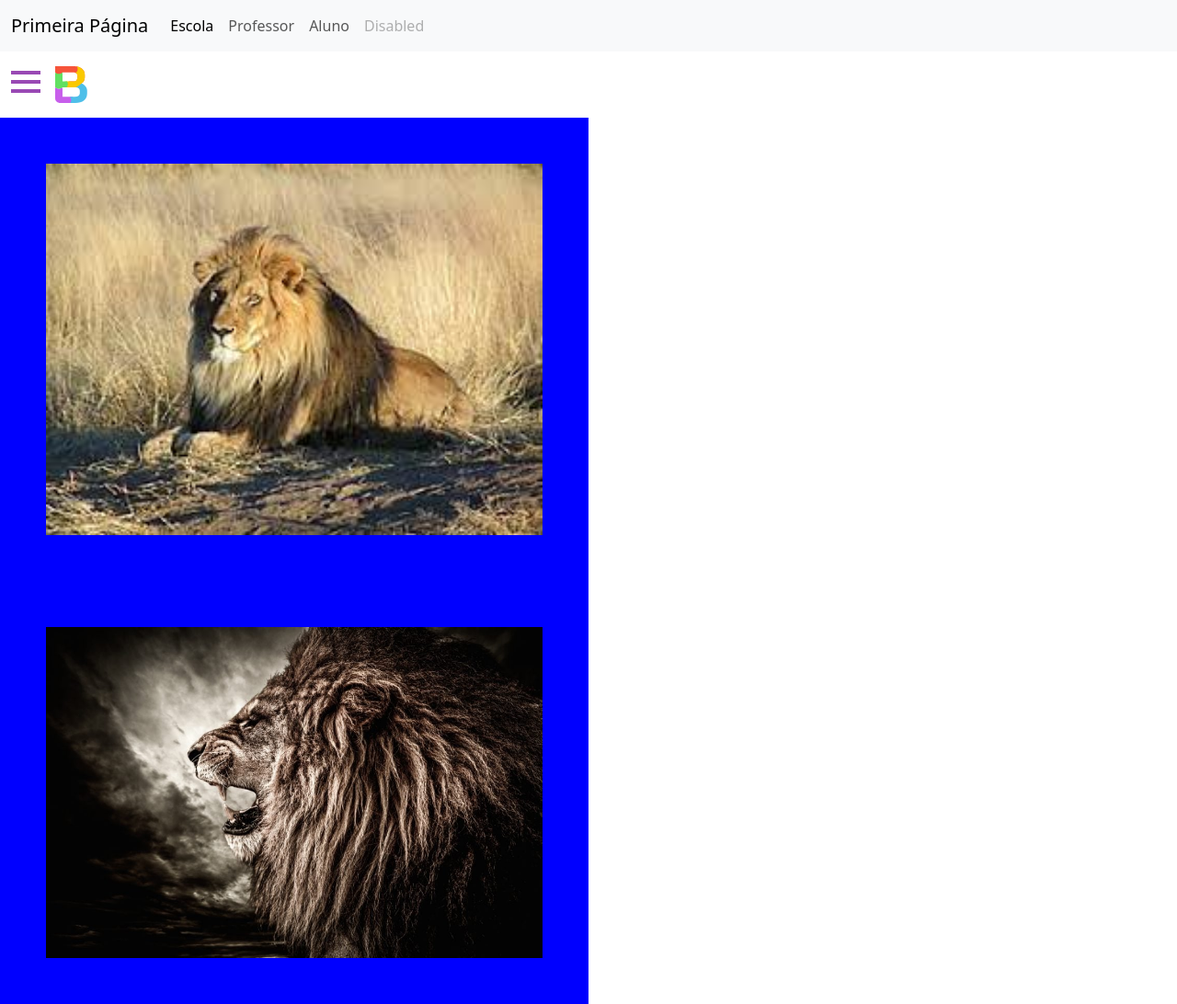
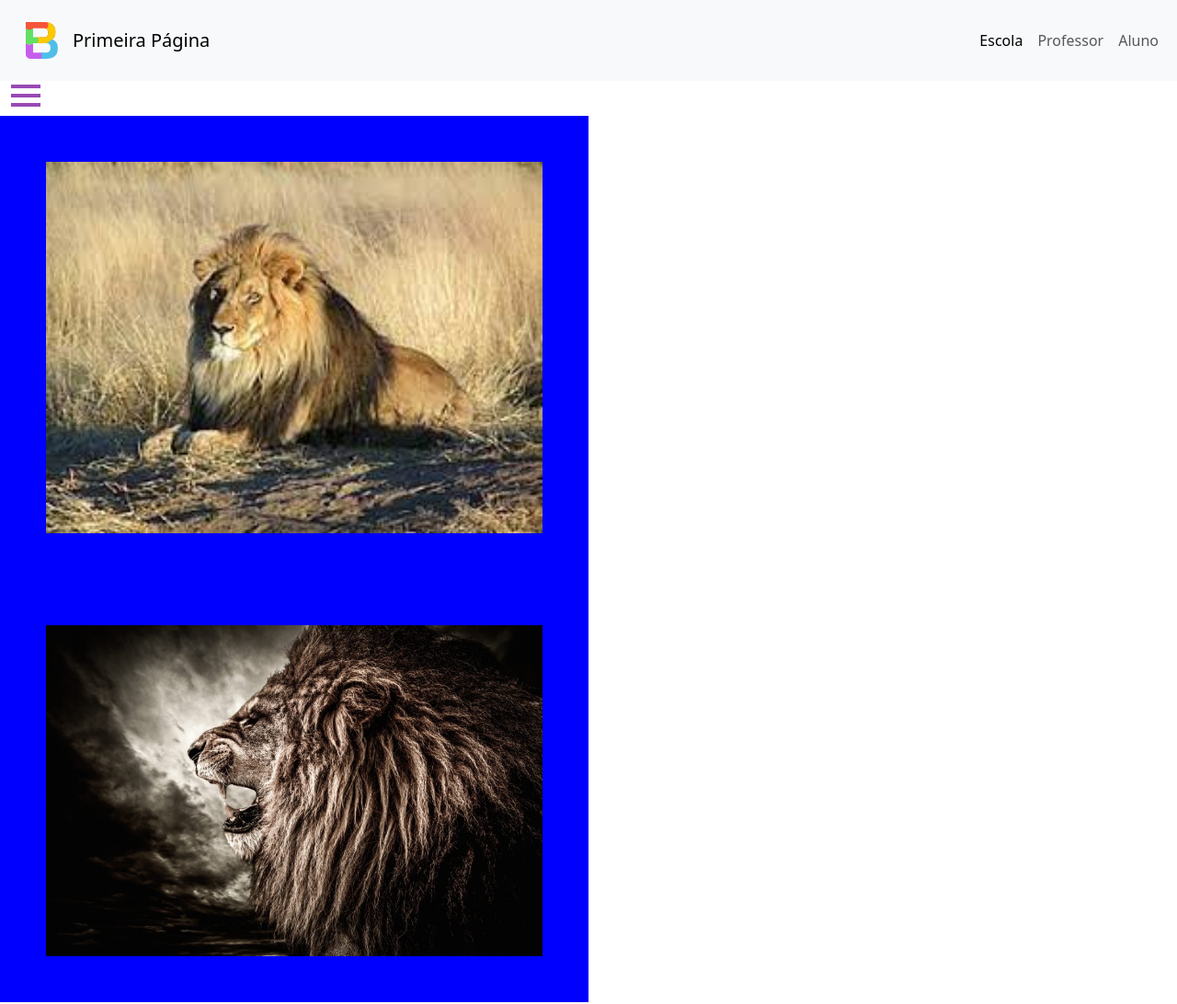
Before and after one commit to ricardoveiga18/2eliria, a plain HTML site: page index.html in a window 1280 px wide. Shown: the whole page at 92% size. Drawn offline with nearby package versions, Linux system fonts and the light colour scheme.

Commit message:
Add files via upload

```diff
--- a/index.html
+++ b/index.html
@@ -3,21 +3,25 @@
 <head>
     <meta charset="UTF-8">
     <meta name="viewport" content="width=device-width, initial-scale=1.0">
-    <title>?????????</title>
+    <title>Professor Ricardo</title>
     <link rel="stylesheet" href="reset.css">
     <link rel="stylesheet" href="style.css">
     <link href="https://cdn.jsdelivr.net/npm/bootstrap@5.3.2/dist/css/bootstrap.min.css" rel="stylesheet" integrity="sha384-T3c6CoIi6uLrA9TneNEoa7RxnatzjcDSCmG1MXxSR1GAsXEV/Dwwykc2MPK8M2HN" crossorigin="anonymous">
 
 
+
+
 </head>
 <body>
-  <nav class="navbar navbar-expand-lg bg-body-tertiary">
-    <div class="container-fluid">
+
+  <nav class="navbar navbar-expand-lg bg-body-tertiary justify-content-end">
+    <div class="container-fluid justify-content-end">
+      <img src="img/Logo.svg" alt="Logo da Alurabooks" class="container__imagem">
       <a class="navbar-brand" href="#">Primeira Página</a>
       <button class="navbar-toggler" type="button" data-bs-toggle="collapse" data-bs-target="#navbarNav" aria-controls="navbarNav" aria-expanded="false" aria-label="Toggle navigation">
         <span class="navbar-toggler-icon"></span>
       </button>
-      <div class="collapse navbar-collapse" id="navbarNav">
+      <div class="collapse navbar-collapse justify-content-end" id="navbarNav">
         <ul class="navbar-nav">
           <li class="nav-item">
             <a class="nav-link active" aria-current="page" href="#">Escola</a>
@@ -28,9 +32,7 @@
           <li class="nav-item">
             <a class="nav-link" href="#">Aluno</a>
           </li>
-          <li class="nav-item">
-            <a class="nav-link disabled" aria-disabled="true">Disabled</a>
-          </li>
+
         </ul>
       </div>
     </div>
@@ -53,7 +55,7 @@
                     <a href="#" class="lista-menu__link">??????????</a>
                 </li>
             </ul>
-            <img src="img/Logo.svg" alt="Logo da Alurabooks" class="container__imagem">
+
         </div>
         <!-- ???????? -->
         <div class="container">
@@ -63,6 +65,6 @@
     <img class="imagem" src="img/leao.jpeg" alt="">
     <img class="imagem" src="img/leo4.jpg" alt="">
     <script src="https://cdn.jsdelivr.net/npm/@popperjs/core@2.11.8/dist/umd/popper.min.js" integrity="sha384-I7E8VVD/ismYTF4hNIPjVp/Zjvgyol6VFvRkX/vR+Vc4jQkC+hVqc2pM8ODewa9r" crossorigin="anonymous"></script>
-    <script src="https://cdn.jsdelivr.net/npm/bootstrap@5.3.2/dist/js/bootstrap.min.js" integrity="sha384-BBtl+eGJRgqQAUMxJ7pMwbEyER4l1g+O15P+16Ep7Q9Q+zqX6gSbd85u4mG4QzX+" crossorigin="anonymous"></script>
+<script src="https://cdn.jsdelivr.net/npm/bootstrap@5.3.2/dist/js/bootstrap.min.js" integrity="sha384-BBtl+eGJRgqQAUMxJ7pMwbEyER4l1g+O15P+16Ep7Q9Q+zqX6gSbd85u4mG4QzX+" crossorigin="anonymous"></script>
   </body>
 </html>
```
